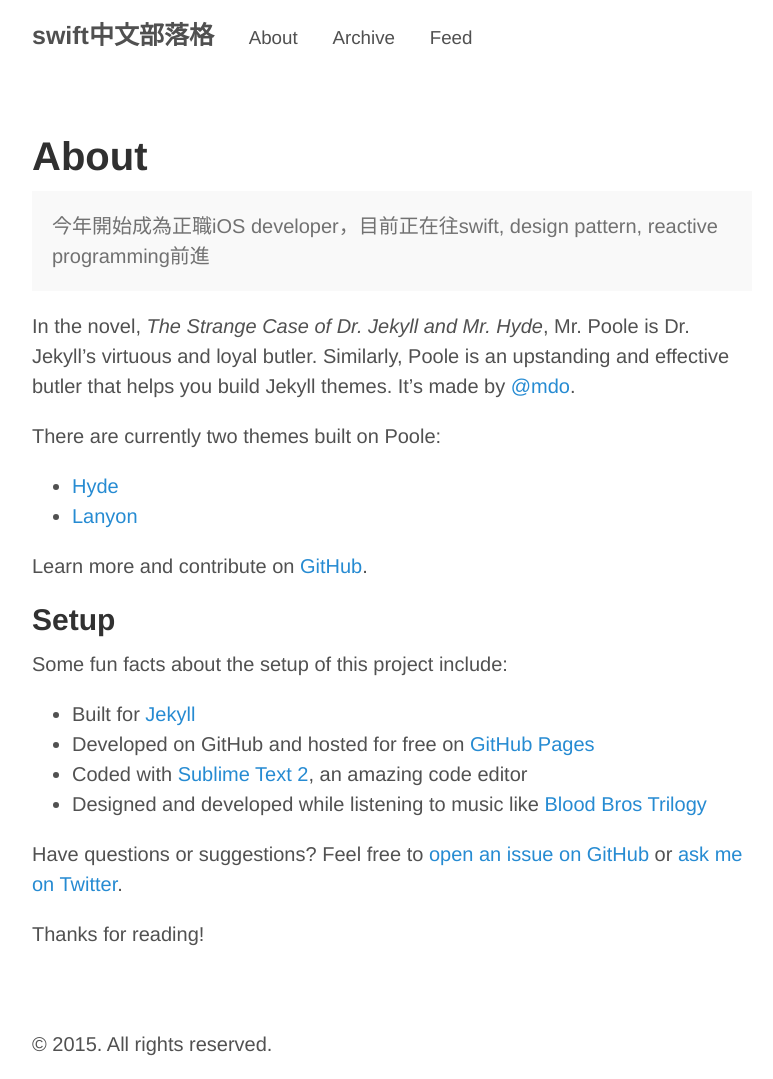
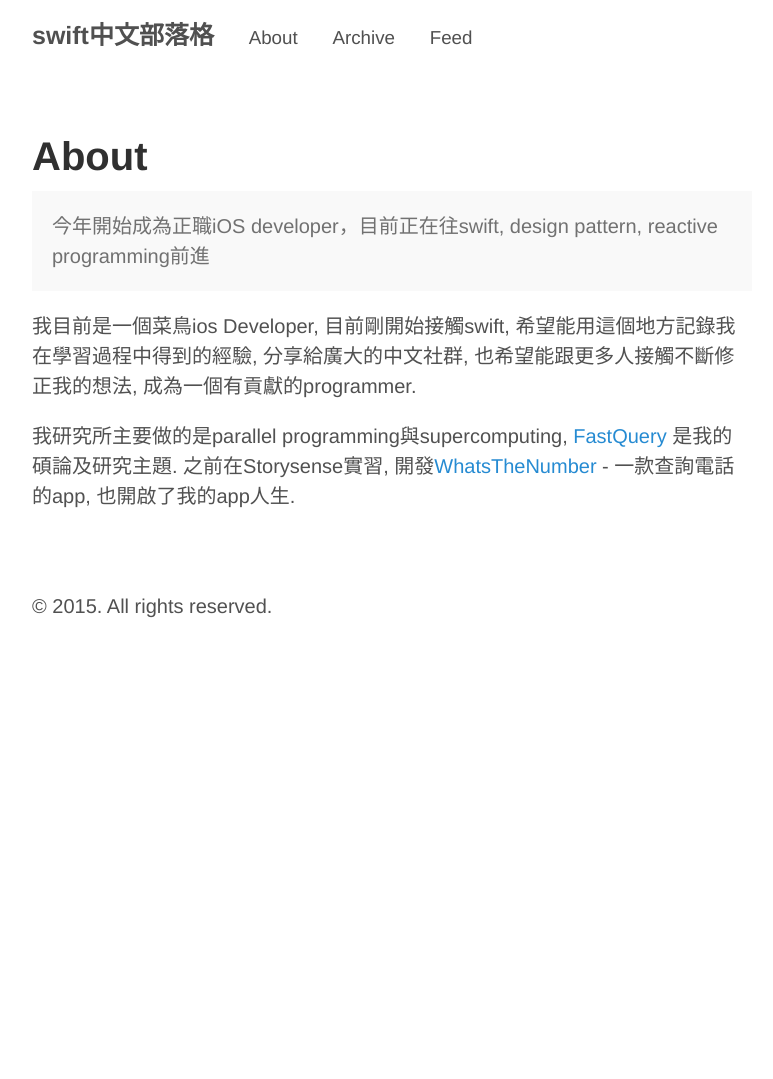
Before and after one commit to vidcina/vidcina.github.io, a Jekyll site: the page built from about.md, in a window 1280 px wide. Shown: the whole page, without its empty margins (248-1021 px from the left). Built offline with Jekyll 4.4.1, drawn with Linux system fonts in a browser that asks for light colours; comment, search, counter and statistics services are not loaded; after the commit the page ends 900 px from its top, so only the background shows below that.

Commit message:
update about

```diff
--- a/about.md
+++ b/about.md
@@ -7,24 +7,9 @@ title: About
   今年開始成為正職iOS developer，目前正在往swift, design pattern, reactive programming前進
 </p>
 
-In the novel, *The Strange Case of Dr. Jekyll and Mr. Hyde*, Mr. Poole is Dr. Jekyll's virtuous and loyal butler. Similarly, Poole is an upstanding and effective butler that helps you build Jekyll themes. It's made by [@mdo](https://twitter.com/mdo).
+我目前是一個菜鳥ios Developer, 目前剛開始接觸swift, 希望能用這個地方記錄我在學習過程中得到的經驗,
+分享給廣大的中文社群, 也希望能跟更多人接觸不斷修正我的想法, 成為一個有貢獻的programmer.
 
-There are currently two themes built on Poole:
-
-* [Hyde](http://hyde.getpoole.com)
-* [Lanyon](http://lanyon.getpoole.com)
-
-Learn more and contribute on [GitHub](https://github.com/poole).
-
-## Setup
-
-Some fun facts about the setup of this project include:
-
-* Built for [Jekyll](http://jekyllrb.com)
-* Developed on GitHub and hosted for free on [GitHub Pages](https://pages.github.com)
-* Coded with [Sublime Text 2](http://sublimetext.com), an amazing code editor
-* Designed and developed while listening to music like [Blood Bros Trilogy](https://soundcloud.com/maddecent/sets/blood-bros-series)
-
-Have questions or suggestions? Feel free to [open an issue on GitHub](https://github.com/poole/poole/issues/new) or [ask me on Twitter](https://twitter.com/mdo).
-
-Thanks for reading!
+我研究所主要做的是parallel programming與supercomputing,
+[FastQuery](http://www-vis.lbl.gov/Events/SC05/HDF5FastQuery/) 是我的碩論及研究主題.
+之前在Storysense實習, 開發[WhatsTheNumber](https://itunes.apple.com/tw/app/whatsthenumber-lite-qing-song/id466696570?l=zh&mt=8) - 一款查詢電話的app, 也開啟了我的app人生.
```
